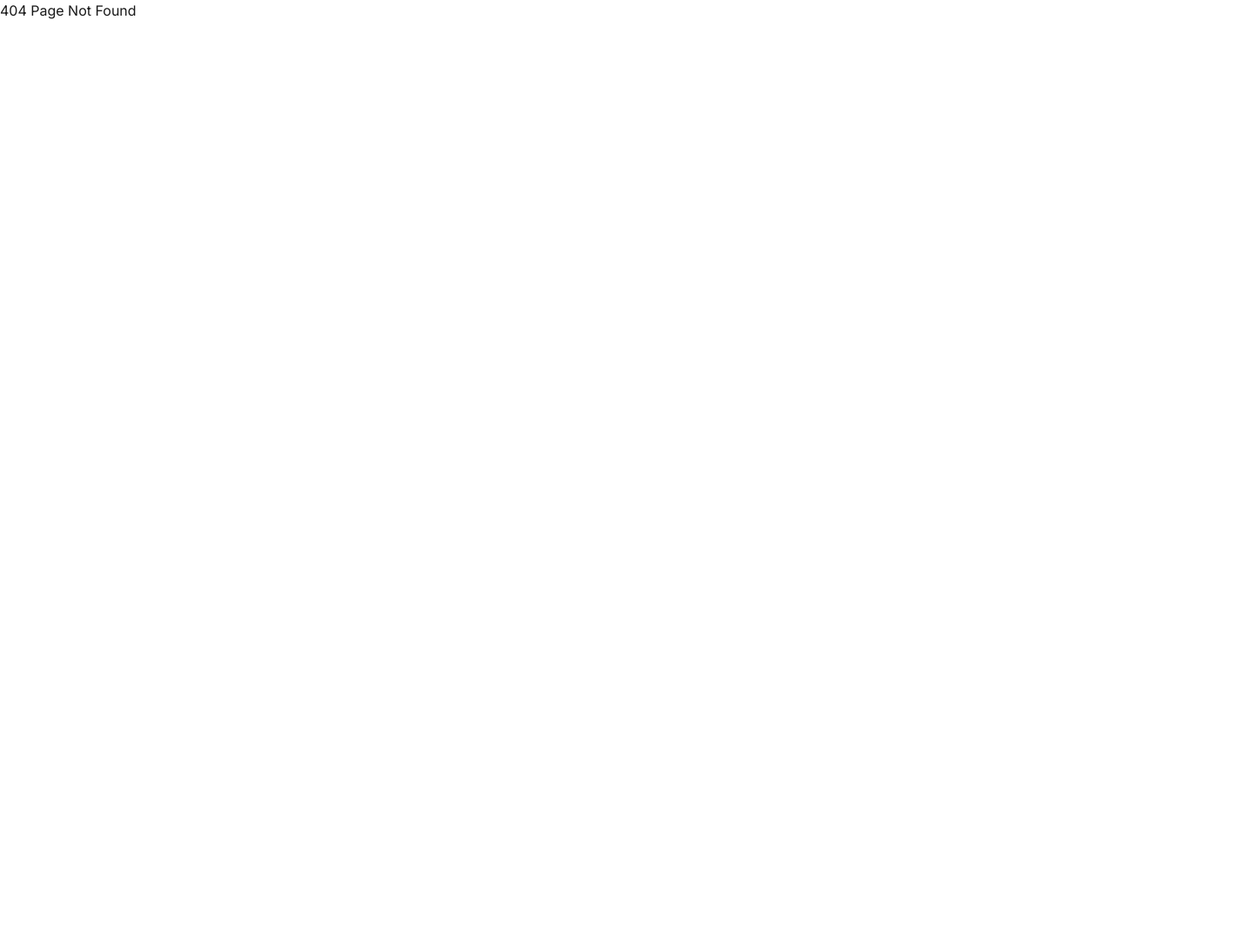
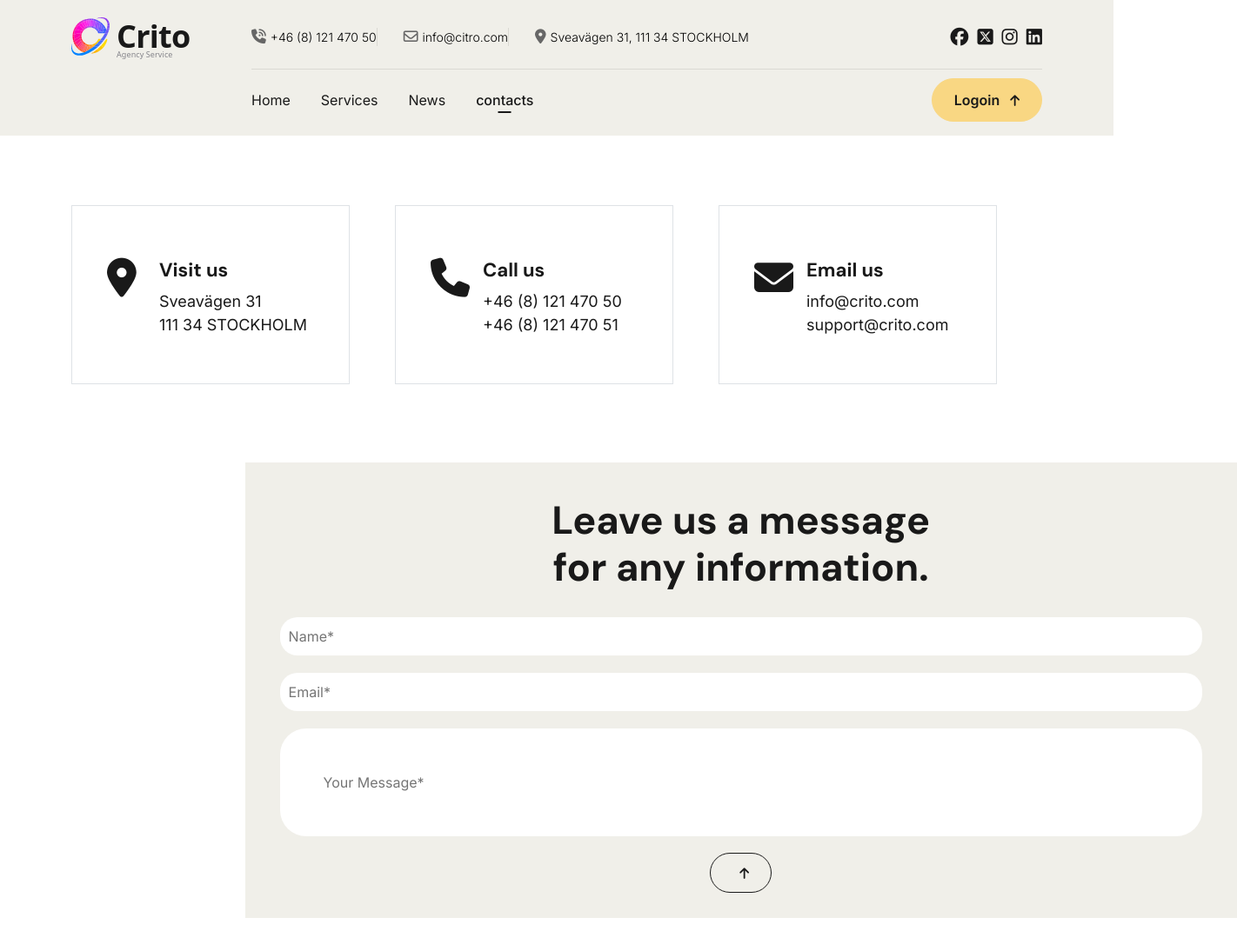
Before and after one commit to Parinazhss/Citro-Project-React, a React (Create React App) app: page /Contacts in a window 1280 px wide. Before the commit this address had no page. Shown: the top 1094 px of the page at 87% size, 1422 px wide, since content can reach past the window. Before the commit the page ends 800 px from the top, so only its background shows below. Built offline with nearby package versions, Linux system fonts and the light colour scheme.

Commit message:
contact form bulid by useState

```diff
--- a/src/App.css
+++ b/src/App.css
@@ -801,12 +801,13 @@ header .container .menu .btn-login {
 }
 .meet-our-team .container .punkter {
   position: relative;
-  left: 30%;
+
 }
 @media (min-width: 768px) {
   .meet-our-team .container .punkter {
     position: relative;
-    left: 45%;
+    left: 20%;
+
   }
 }
 .meet-our-team .container .parent .box {
@@ -1097,14 +1098,30 @@ header .container .menu .btn-login {
 .contact-form {
   margin-bottom: 90px;
   margin-top: 90px;
+  position: relative;
+
 }
 .contact-form .container {
   width: 100%;
   padding: 40px;
   background-color: #F0EFE9;
-  margin-right: 28%;
+
   align-items: center;
   text-align: center;
+  position: relative;
+  left: 17%;
+  z-index: 0;
+}
+.contact-form .container span {
+
+font-size: 0.9em;
+color: #F94D1C;
+}
+
+.error {
+  color: #F94D1C;
+  background-color: #cbc9c9;
+  border: 1px solid rosybrown;
 }
 .contact-form .container h1 {
   font-family: "DM Sans", sans-serif;
@@ -1131,19 +1148,18 @@ header .container .menu .btn-login {
   text-align: start;
   margin-bottom: 30px;
 }
-.contact-form .container .btn-yelloW {
+.contact-form .container .btn-yellow {
   padding: 12px 40%;
 }
 
+.location-map .container {
+  position: relative;
+  max-width: 100%;
+}
+
 .location-map .container img {
-  width: 100%;
-  height: auto;
-  display: block;
+  position: relative;
+  max-width: 100%;
+  left: 10%;
+
 }
-@media (max-width: 768px) {
-  .location-map .container #image {
-    width: 100%;
-    height: auto;
-    display: block;
-  }
-}
--- a/src/App.js
+++ b/src/App.js
@@ -1,5 +1,5 @@
 
-import { BrowserRouter, Routes, Route } from 'react-router-dom';
+
 import './App.css';
 
 import Header from './components/Header' ;
--- a/src/components/ChooseUs.js
+++ b/src/components/ChooseUs.js
@@ -17,26 +17,26 @@ const ChooseUs = () => {
     </div>
 
 
-         <img classNeme="firsticon" src={img_firsticon} alt=""/>
+         <img className="firsticon" src={img_firsticon} alt=""/>
         <div className="icon.1">
         <h5>Process Excellence</h5>
         <p>Lorem, ipsum dolor sit amet consectetur.</p>
        </div>
 
       <div className="icon.2">
-      <img classNeme="secondicon" src={img_secondicon} alt=""/>
+      <img className="secondicon" src={img_secondicon} alt=""/>
         <h5>Strategic Planning</h5>
         <p>Lorem, ipsum dolor sit amet consectetur.</p>
       </div>
 
       <div className="icon.3">
-      <img classNeme="thirdicon" src={img_thirdicon} alt=""/>
+      <img className="thirdicon" src={img_thirdicon} alt=""/>
         <h5>Experience Design</h5>
         <p>Lorem, ipsum dolor sit amet consectetur.</p>
       </div>
 
       <div className="icon.4">
-      <img classNeme="fourthicon" src={img_fourthicon} alt=""/>
+      <img className="fourthicon" src={img_fourthicon} alt=""/>
         <h5>Artificial Inteligence</h5>
         <p>Lorem, ipsum dolor sit amet consectetur.</p>
       </div>
--- /dev/null
+++ b/src/components/ContactForm.js
@@ -0,0 +1,54 @@
+
+import React from 'react'
+import Button from './Generics/Button'
+
+
+import { useState } from 'react'
+
+const ContactForm = () => {
+
+     const [name, setName] = useState('')
+     const [message, setMessage] = useState('')
+     const [email, setEmail] = useState('')
+
+     const handelSubmit = (e) => {
+      e.preventDefault()
+
+         console.log(name + '|' + email + '|' + message)
+     }
+
+
+
+  return (
+    <section className="contact-form">
+  <div className="container ">
+    <h1>Leave us a message <br/>
+      for any information.</h1>
+    <form className="contactform" >
+
+      <input id="name"  type= "text"  placeholder="Name*" value={name} onChange={ (e)=> setName(e.target.value)} />
+
+
+      <input id="email" type= "email"  placeholder="Email*"  value={email} onChange={ (e)=> setEmail(e.target.value)}/>
+
+
+
+      <div className="your-massage">
+        <input  id="message" type="text" placeholder="Your Message*" value={message} onChange={ (e)=> setMessage(e.target.value)} />
+
+
+      </div>
+
+      <Button  type="submit" onClick={handelSubmit}> Send Message </Button>
+
+
+    </form>
+
+
+
+</div>
+  </section>
+  )
+}
+
+export default ContactForm
--- /dev/null
+++ b/src/components/MapSection.js
@@ -0,0 +1,16 @@
+import React from 'react'
+import img_map from '../assets/images/map.svg'
+
+
+
+const MapSection = () => {
+  return (
+    <section className="location-map">
+    <div className="container">
+    <img src={img_map} alt=""/>
+  </div>
+  </section>
+  )
+}
+
+export default MapSection
--- a/src/components/NavSection/Container.js
+++ b/src/components/NavSection/Container.js
@@ -2,13 +2,14 @@ import './Container.css'
 import React from 'react'
 import logotype from '../../assets/images/Logo.svg'
 import Button from '../Generics/Button'
+import { NavLink , Link } from 'react-router-dom'
 
 const Container = () => {
   return (
     <div className="container">
       <button className="btn-menubars"><i className="fa-regular fa-bars"></i></button>
-     <a href="home.html">
-     <img className="logotype" src={logotype} alt="" /></a>
+     <Link to="/">
+     <img className="logotype" src={logotype} alt="" /></Link>
 
 
 
@@ -35,12 +36,12 @@ const Container = () => {
       </div>
       <div className="menu">
         <nav>
-          <a className="activ" href="home.html">Home</a>
-                 <a href="services.html">Service</a>
-                 <a href="news.html">News</a>
-                 <a href="contacts.html">contacts</a>
+                 <NavLink  to="/"> Home</NavLink>
+                 <NavLink to="/services">Services</NavLink>
+                 <NavLink to="/news">News</NavLink>
+                 <NavLink to="/contacts">contacts</NavLink>
         </nav>
-        <Button  type = "yellow" text="Logoin" url="logoin.html" />
+        <Link to="/contacts" className="btn-yellow">Logoin  <i className="fa-solid fa-arrow-up"></i></Link>
 
       </div>
     </div>
--- a/src/index.js
+++ b/src/index.js
@@ -20,11 +20,12 @@ root.render(
 
     <BrowserRouter >
     <Routes>
-      <Route path='/Home' element= {<Home/>} />
-      <Route path='/Contact' element= {<Contact/>} />
+      <Route path='/' element= {<Home/>} />
+      <Route path='/Contacts' element= {<Contact/>} />
       <Route path='/News' element= {<News/>} />
       <Route path='/NewsArtikel' element= {<NewsArtikel/>} />
       <Route path='*' element= {<Notfound/>} />
+
 
 
 
--- a/src/views/Contact.js
+++ b/src/views/Contact.js
@@ -2,6 +2,8 @@ import React from 'react'
 import Header from '../components/Header'
 import Footer from '../components/Footer'
 import ContactInfo from '../components/ContactInfo'
+import ContactForm from '../components/ContactForm'
+import MapSection from '../components/MapSection'
 
 const Contact = () => {
   return (
@@ -9,6 +11,8 @@ const Contact = () => {
     <Header />
     <main>
    <ContactInfo />
+   <ContactForm />
+   <MapSection />
 
     </main>
     <Footer />
--- a/src/views/Home.js
+++ b/src/views/Home.js
@@ -3,7 +3,7 @@ import App from '../App'
 
 const Home = () => {
   return (
-    <div>
+    <div classNme="wrapper">
       <App />
 
     </div>
```
Also changed, not shown: src/assets/images/Group.png (added).
